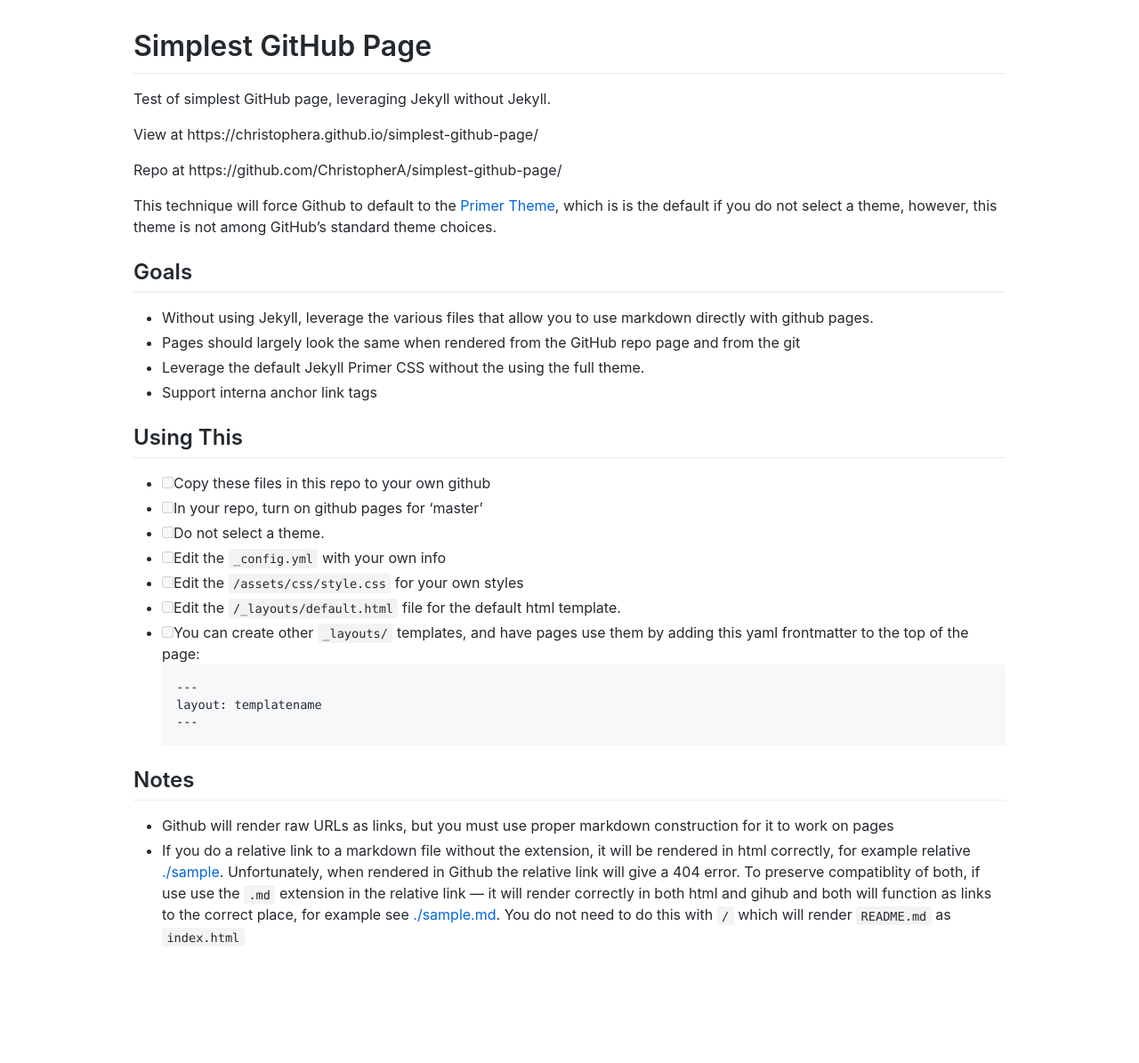
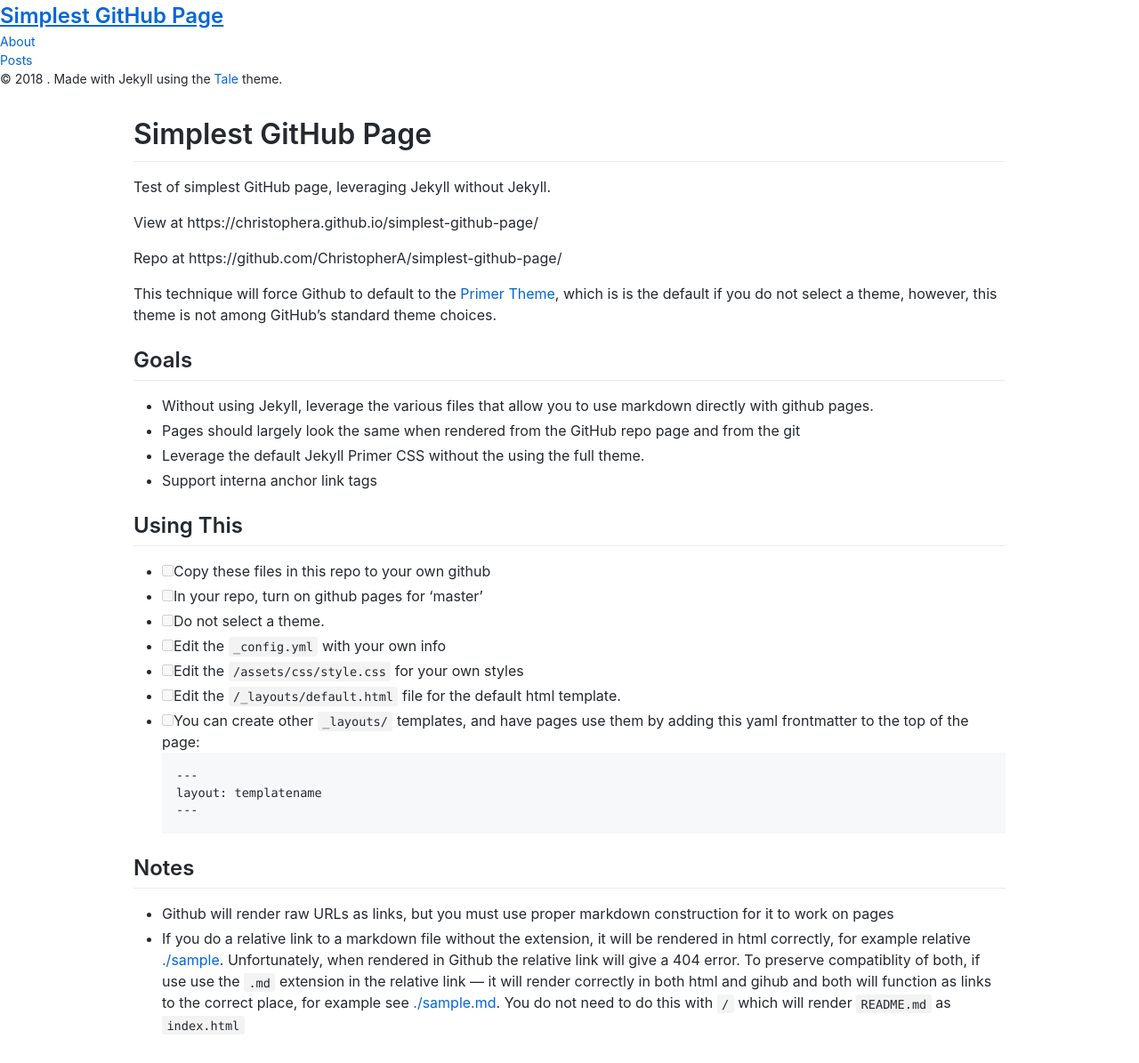
Before and after one commit to PantheonPlusSH0ES/PantheonPlusSH0ES.github.io, a Jekyll site: the page built from README.md, in a window 1280 px wide. Shown: the whole page at 89% size. Built offline with Jekyll 4.4.1, drawn with Linux system fonts in a browser that asks for light colours; our own code applies the rules of GitHub Pages for plain Markdown files; comment, search, counter and statistics services are not loaded; before the commit the page ends 1096 px from its top, so only the background shows below that.

Commit message:
Testing Header & Footer

```diff
--- a/_layouts/default.html
+++ b/_layouts/default.html
@@ -4,15 +4,29 @@
     <meta charset="UTF-8">
     <meta http-equiv="X-UA-Compatible" content="IE=edge">
     <meta name="viewport" content="width=device-width, initial-scale=1">
-
-{% seo %}
     <link rel="stylesheet" href="{{ "/assets/css/style.css?v=" | append: site.github.build_revision | relative_url }}">
+    <script src="https://cdnjs.cloudflare.com/ajax/libs/anchor-js/4.1.0/anchor.min.js" integrity="sha256-lZaRhKri35AyJSypXXs4o6OPFTbTmUoltBbDCbdzegg=" crossorigin="anonymous"></script>
+    <script>anchors.add();</script>
   </head>
   <body>
+    <nav class="nav">
+      <div class="nav-container">
+        <a href="{{ site.baseurl }}/">
+          <h2 class="nav-title">{{ site.title }}</h2>
+        </a>
+        <ul>
+          <li><a href="{{ '/about' | prepend: site.baseurl }}">About</a></li>
+          <li><a href="{{ site.baseurl }}/">Posts</a></li>
+        </ul>
+      </div>
+    </nav>
+    <footer>
+      <span>
+        &copy; <time datetime="{{ site.time }}">{{ site.time | date: '%Y' }}</time> {{ site.author.name }}. Made with Jekyll using the <a href="https://github.com/chesterhow/tale/">Tale</a> theme.
+      </span>
+    </footer>
     <div class="container-lg px-3 my-5 markdown-body">
       {{ content }}
     </div>
-    <script src="https://cdnjs.cloudflare.com/ajax/libs/anchor-js/4.1.0/anchor.min.js" integrity="sha256-lZaRhKri35AyJSypXXs4o6OPFTbTmUoltBbDCbdzegg=" crossorigin="anonymous"></script>
-    <script>anchors.add();</script>
   </body>
 </html>
```
